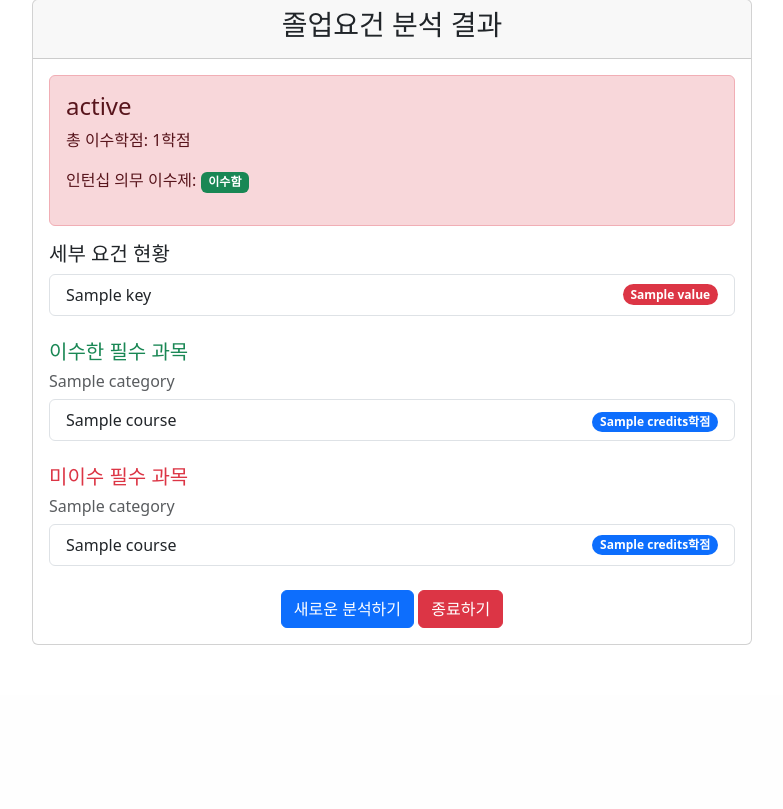
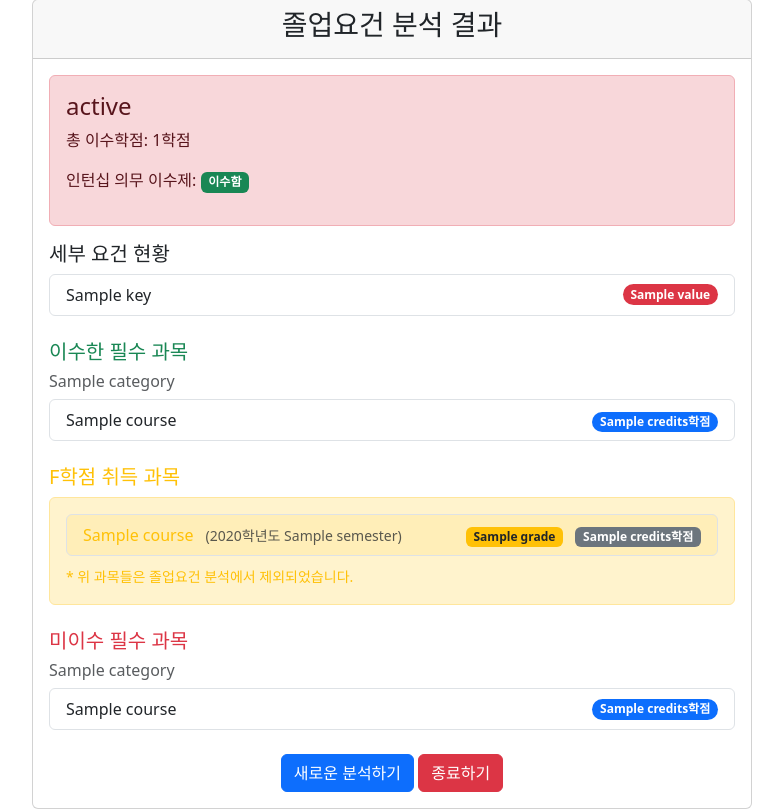
Before and after one commit to crescentfull/kuphilGraduate, a Django app: template graduateCheck/myapp/templates/result.html in a window 1280 px wide. Shown: the part 105-914 px from the top of the page, without its empty margins (248-1031 px from the left). Before the commit the page ends 750 px from the top, so only its background shows below. Run offline with Django 5.2, Linux system fonts and the light colour scheme; the template is opened without the code that fills it: most values are stand-ins (such as "Sample title", 1, 10 or a date in 2020); parts of the project's set-up code (start-up, migrations or seed data) failed here and were passed over.

```diff
--- a/graduateCheck/myapp/services/excel/cleaner.py
+++ b/graduateCheck/myapp/services/excel/cleaner.py
@@ -136,9 +136,9 @@ def clean_dataframe(df: pd.DataFrame) -> pd.DataFrame:
             f_grade_count = new_df[new_df['grade'].isin(['F', 'NP'])].shape[0]
             print(f"F/NP 학점 과목 수: {f_grade_count}")
 
-            # F 학점 과목 제외
-            new_df = new_df[~new_df['grade'].isin(['F', 'NP'])].copy()
-            print(f"F/NP 학점 {f_grade_count}개 과목 제외됨")
+            # # F 학점 과목 제외
+            # new_df = new_df[~new_df['grade'].isin(['F', 'NP'])].copy()
+            # print(f"F/NP 학점 {f_grade_count}개 과목 제외됨")
 
         # 결측치 제거
         na_count_before = len(new_df)
--- a/graduateCheck/myapp/templates/result.html
+++ b/graduateCheck/myapp/templates/result.html
@@ -45,6 +45,7 @@
                     </div>
                     {% endif %}
 
+                    <!-- 이수한 필수 과목 목록 -->
                     <div class="mb-4">
                         <h5 class="text-success">이수한 필수 과목</h5>
                         {% if result.required_courses %}
@@ -71,6 +72,37 @@
                         {% endif %}
                     </div>
 
+                    <!-- F학점 과목 목록 섹션 추가 -->
+                    <div class="mb-4">
+                        <h5 class="text-warning">F학점 취득 과목</h5>
+                        {% if result.f_grade_courses %}
+                            <div class="alert alert-warning">
+                                <ul class="list-group">
+                                    {% for course in result.f_grade_courses %}
+                                        <li class="list-group-item d-flex justify-content-between align-items-center bg-warning bg-opacity-10">
+                                            <div>
+                                                <span class="text-warning">{{ course.course_name }}</span>
+                                                <small class="text-muted ms-2">
+                                                    ({{ course.year }}학년도 {{ course.semester }})
+                                                </small>
+                                            </div>
+                                            <div>
+                                                <span class="badge bg-warning text-dark me-2">{{ course.grade }}</span>
+                                                <span class="badge bg-secondary">{{ course.credits }}학점</span>
+                                            </div>
+                                        </li>
+                                    {% endfor %}
+                                </ul>
+                                <div class="mt-2 text-warning">
+                                    <small>* 위 과목들은 졸업요건 분석에서 제외되었습니다.</small>
+                                </div>
+                            </div>
+                        {% else %}
+                            <p class="text-muted">F학점 취득 과목이 없습니다.</p>
+                        {% endif %}
+                    </div>
+
+                    <!-- 미이수 필수 과목 목록 -->
                     <div class="mb-4">
                         <h5 class="text-danger">미이수 필수 과목</h5>
                         {% if result.missing_courses %}
```
Also changed, not shown: graduateCheck/graduateCheck/settings.py (+7 -2 lines).
